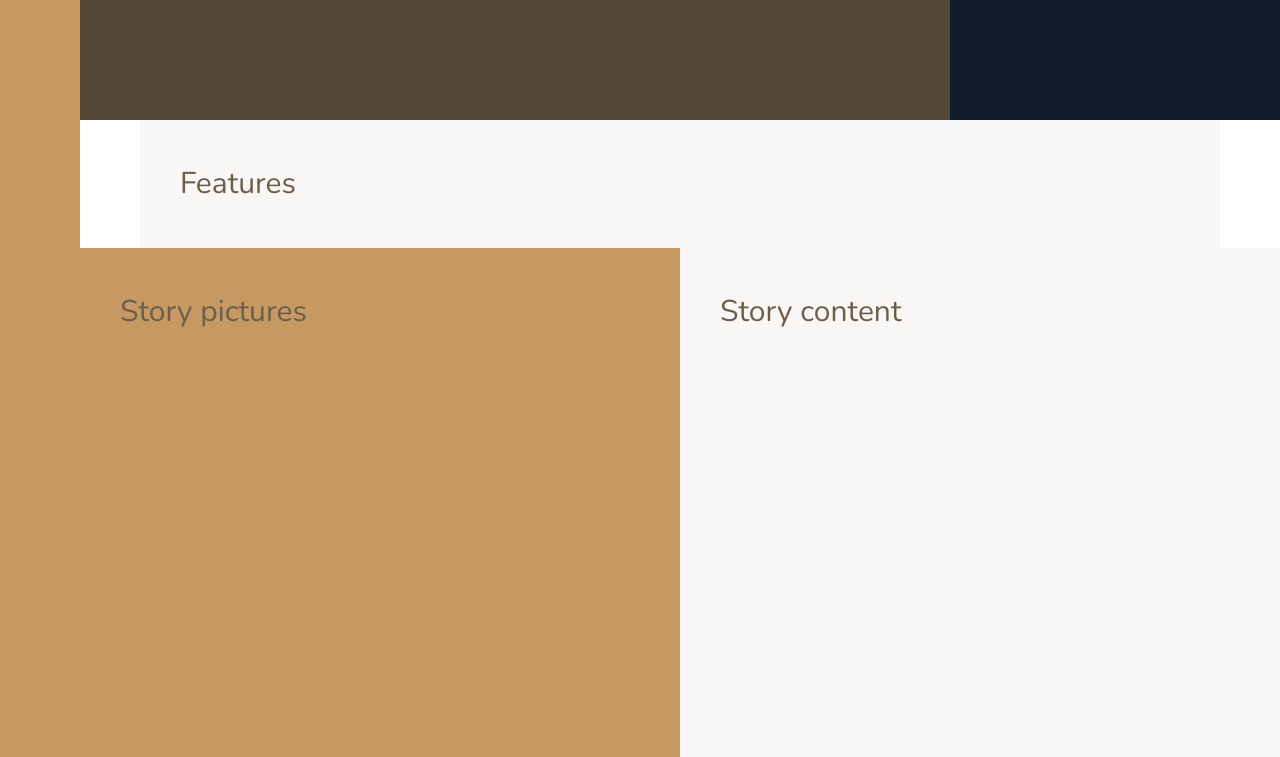
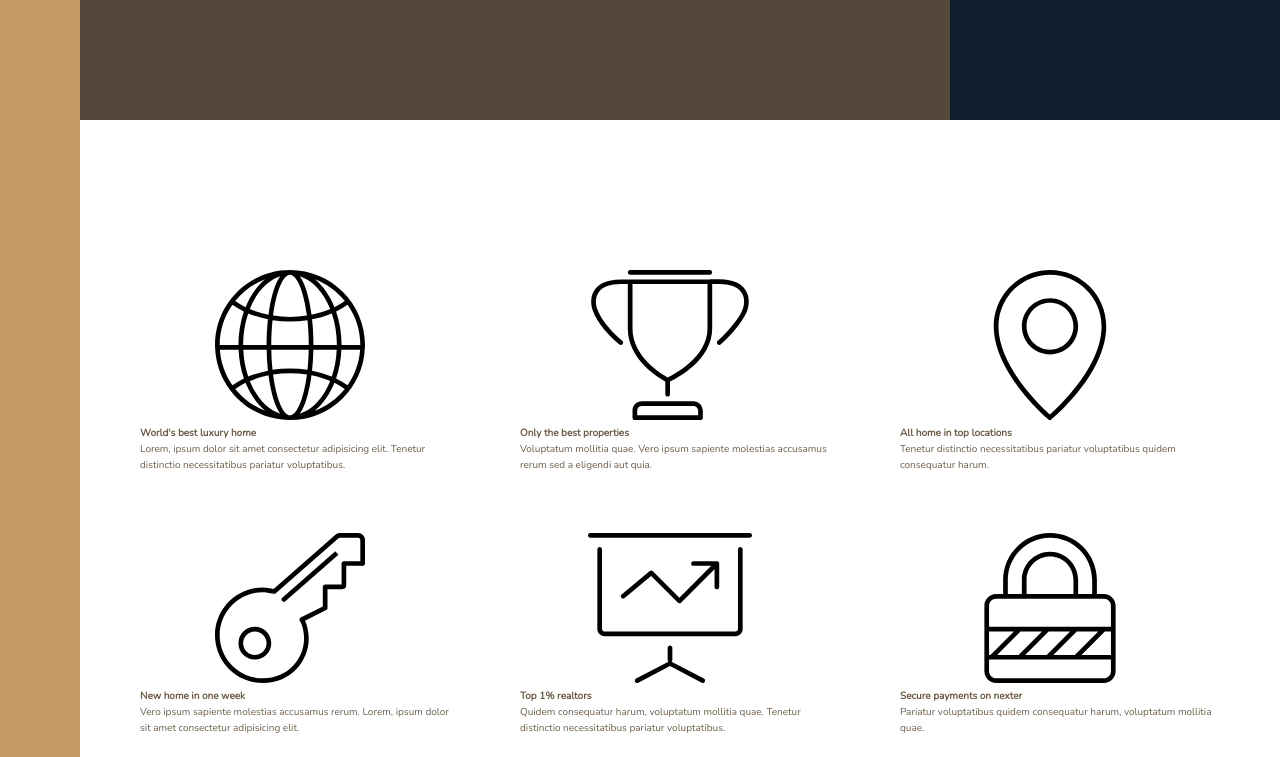
Before and after one commit to Jawid-7ce/Advanced-CSS-and-SASS-Projects, a website: page Nexter project/index.html in a window 1280 px wide. Shown: the part 520-1277 px from the top of the page. Drawn offline with nearby package versions, Linux system fonts and the light colour scheme.

Commit message:
part 1 of features section has been built

```diff
--- a/Nexter project/index.html
+++ b/Nexter project/index.html
@@ -21,7 +21,73 @@
 
     <div class="realtors">Top 3 realtors</div>
 
-    <section class="features">Features</section>
+    <section class="features">
+      <div class="feature">
+        <svg class="feature-icon">
+          <use xlink:href="img/sprite.svg#icon-global"
+        </svg>
+        <h4 class="heading-4">World's best luxury home</h4>
+        <p class="feature-txt">
+          Lorem, ipsum dolor sit amet consectetur adipisicing elit. Tenetur
+          distinctio necessitatibus pariatur voluptatibus.
+        </p>
+      </div>
+
+      <div class="feature">
+        <svg class="feature-icon">
+          <use xlink:href="img/sprite.svg#icon-trophy"
+        </svg>
+        <h4 class="heading-4">Only the best properties</h4>
+        <p class="feature-txt">
+          Voluptatum mollitia quae. Vero ipsum sapiente molestias accusamus
+          rerum sed a eligendi aut quia.
+        </p>
+      </div>
+
+      <div class="feature">
+        <svg class="feature-icon">
+          <use xlink:href="img/sprite.svg#icon-map-pin"
+        </svg>
+        <h4 class="heading-4">All home in top locations</h4>
+        <p class="feature-txt">
+          Tenetur distinctio necessitatibus pariatur voluptatibus quidem
+          consequatur harum.
+        </p>
+      </div>
+
+      <div class="feature">
+        <svg class="feature-icon">
+          <use xlink:href="img/sprite.svg#icon-key"
+        </svg>
+        <h4 class="heading-4">New home in one week</h4>
+        <p class="feature-txt">
+          Vero ipsum sapiente molestias accusamus rerum. Lorem, ipsum dolor sit
+          amet consectetur adipisicing elit.
+        </p>
+      </div>
+
+      <div class="feature">
+        <svg class="feature-icon">
+          <use xlink:href="img/sprite.svg#icon-presentation"
+        </svg>
+        <h4 class="heading-4">Top 1% realtors</h4>
+        <p class="feature-txt">
+          Quidem consequatur harum, voluptatum mollitia quae. Tenetur distinctio
+          necessitatibus pariatur voluptatibus.
+        </p>
+      </div>
+
+      <div class="feature">
+        <svg class="feature-icon">
+          <use xlink:href="img/sprite.svg#icon-lock"
+        </svg>
+        <h4 class="heading-4">Secure payments on nexter</h4>
+        <p class="feature-txt">
+          Pariatur voluptatibus quidem consequatur harum, voluptatum mollitia
+          quae.
+        </p>
+      </div>
+    </section>
 
     <div class="story__pictures">Story pictures</div>
 
--- a/Nexter project/sass/_base.scss
+++ b/Nexter project/sass/_base.scss
@@ -41,9 +41,4 @@ body {
     [sidebar-start] 8rem [sidebar-end full-start] minmax(6rem, 1fr)
     [center-start] repeat(8, [col-start] minmax(min-content, 14rem) [col-end])
     [center-end] minmax(6rem, 1fr) [full-end];
-
-  & > * {
-    padding: 40px;
-    font-size: 3em;
-  }
 }
--- a/Nexter project/sass/_features.scss
+++ b/Nexter project/sass/_features.scss
@@ -1,4 +1,9 @@
 .features {
-  background-color: $color-grey-light-1;
   grid-column: center-start / center-end;
+
+  margin: 15rem 0;
+
+  display: grid;
+  grid-template-columns: repeat(3, 1fr);
+  grid-gap: 6rem;
 }
```
Also changed, not shown: Nexter project/css/style.css.
